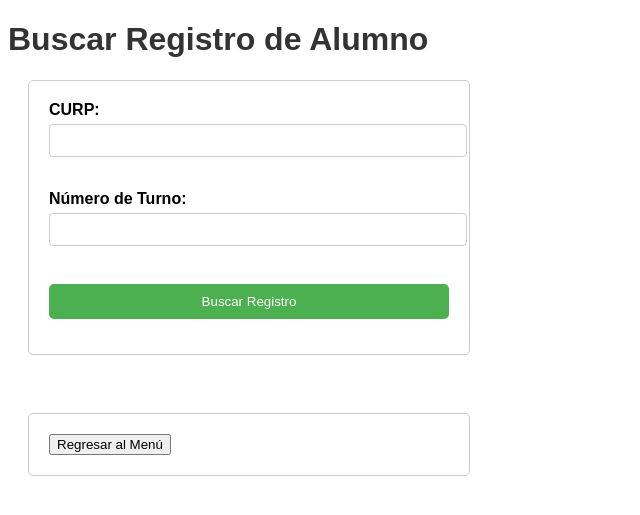
After one commit to juancr77/ticket, a Flask app: page /buscar_alumno in a window 1280 px wide. The commit adds this page. Shown: the top 515 px of the page, without its empty margins (0-640 px from the left). Run offline with Flask 3, Linux system fonts and the light colour scheme.

Commit message:
medio mundo

```diff
--- a/app.py
+++ b/app.py
@@ -1,25 +1,46 @@
-from flask import Flask, render_template, request, redirect, url_for, flash
+from flask import Flask, render_template, request, redirect, url_for, flash, make_response, jsonify
 from models.models import Database, Alumno, Grado, Municipio, Asunto, Ticket
 from sqlalchemy.exc import IntegrityError, SQLAlchemyError
 from sqlalchemy import func
+from reportlab.lib.pagesizes import letter
+from reportlab.pdfgen import canvas
+from reportlab.lib.utils import ImageReader
+from io import BytesIO
+import qrcode
+from sqlalchemy.orm import joinedload
+
 
 app = Flask(__name__)
-app.secret_key = 'juannumbres12'
+app.secret_key = 'juannumbres12'  # Clave secreta para los mensajes flash y otras funcionalidades de seguridad
+db = Database()  # Instancia de la base de datos
 
-db = Database()
 
+# Ruta principal para el menú de opciones
+@app.route('/menu_alumno', methods=['GET'])
+def menu_alumno():
+    return render_template('menu_alumno.html')
+
+
+# Redirigir la ruta raíz al menú de alumno
 @app.route('/')
+def root():
+    return redirect(url_for('menu_alumno'))
+
+
+# Página para el registro de alumnos
+@app.route('/registrar_alumno', methods=['GET'])
 def index():
     session = db.get_session()
 
-    grados = session.query(Grado).all()
-    municipios = session.query(Municipio).all()
-    asuntos = session.query(Asunto).all()
+    grados = session.query(Grado).all()  # Obtener todos los grados
+    municipios = session.query(Municipio).all()  # Obtener todos los municipios
+    asuntos = session.query(Asunto).all()  # Obtener todos los asuntos
 
     session.close()
     return render_template('register_alumno.html', grados=grados, municipios=municipios, asuntos=asuntos)
 
-# Ruta para validar si un alumno ya existe (Lado del servidor)@app.route('/check_alumno', methods=['POST'])
+
+# Verificar si el alumno ya está registrado
 @app.route('/check_alumno', methods=['POST'])
 def check_alumno():
     session = db.get_session()
@@ -39,21 +60,19 @@ def check_alumno():
         # Obtener la información del ticket asociado al alumno
         ticket_existente = session.query(Ticket).filter_by(idAlumno=alumno_existente.idAlumno).first()
 
-        # Construir un mensaje más detallado si el alumno ya tiene un ticket
         if ticket_existente:
             mensaje = f"El alumno {alumno_existente.nombre} {alumno_existente.primerApe} {alumno_existente.segundoApe} ya está registrado con el ticket número {ticket_existente.ordTicket}."
         else:
             mensaje = f"El alumno {alumno_existente.nombre} {alumno_existente.primerApe} {alumno_existente.segundoApe} ya está registrado, pero no tiene ticket asignado."
 
         session.close()
-        return {'exists': True, 'message': mensaje}, 200
+        return jsonify({'exists': True, 'message': mensaje}), 200
     else:
         session.close()
-        return {'exists': False}, 200
+        return jsonify({'exists': False}), 200
 
 
-
-# Ruta para registrar el alumno (con validación de duplicados del lado del servidor)
+# Ruta para registrar al alumno
 @app.route('/register_alumno', methods=['POST'])
 def register_alumno():
     session = db.get_session()
@@ -63,17 +82,18 @@ def register_alumno():
     segundoApe = request.form.get('segundoApe', '')
     telefono = request.form['telefono']
     correo = request.form['correo']
+    curp = request.form['curp']  # Captura del campo CURP
     idGrado = request.form['idGrado']
     idMunicipio = request.form['idMunicipio']
     idAsunto = request.form['idAsunto']
 
     # Validaciones del lado del servidor
-    if not nombre or not primerApe or not telefono or not correo or not idGrado or not idMunicipio or not idAsunto:
+    if not nombre or not primerApe or not telefono or not correo or not curp or not idGrado or not idMunicipio or not idAsunto:
         flash("Todos los campos obligatorios deben ser completados.", "error")
         return redirect(url_for('index'))
 
     try:
-        # Verificar si el alumno ya está registrado en el servidor (validación de seguridad adicional)
+        # Verificar si el alumno ya está registrado en el servidor
         alumno_existente = session.query(Alumno).filter_by(
             nombre=nombre,
             primerApe=primerApe,
@@ -91,6 +111,7 @@ def register_alumno():
             segundoApe=segundoApe,
             telefono=telefono,
             correo=correo,
+            curp=curp,  # Agregar CURP en el registro
             idGrado=idGrado,
             idMunicipio=idMunicipio,
             idAsunto=idAsunto
@@ -104,6 +125,7 @@ def register_alumno():
         # Asignar el turno basado en el municipio seleccionado
         max_turno = session.query(func.max(Ticket.ordTicket)).filter(Ticket.idMunicipio == idMunicipio).scalar() or 0
         nuevo_turno = max_turno + 1
+
         # Crear un nuevo ticket
         nuevo_ticket = Ticket(
             ordTicket=nuevo_turno,
@@ -116,10 +138,10 @@ def register_alumno():
         session.add(nuevo_ticket)
         session.commit()
 
-        flash("Registro exitoso.", "success")
-        return redirect(url_for('index'))
+        # Respuesta exitosa con el ID del alumno registrado
+        return jsonify({'alumno_id': alumno_id})
 
-    except IntegrityError as e:
+    except IntegrityError:
         session.rollback()
         flash("Error: Este registro ya existe en la base de datos. No se puede duplicar la clave primaria.", "error")
         return redirect(url_for('index'))
@@ -132,5 +154,180 @@ def register_alumno():
     finally:
         session.close()
 
+
+# Ruta para generar el PDF con QR
+@app.route('/generar_pdf/<int:alumno_id>')
+def generar_pdf(alumno_id):
+    session = db.get_session()
+
+    # Obtener los datos del alumno
+    alumno = session.query(Alumno).filter_by(idAlumno=alumno_id).first()
+    ticket = session.query(Ticket).filter_by(idAlumno=alumno_id).first()
+
+    # Si el alumno o el ticket no existen, redirigir al índice
+    if not alumno or not ticket:
+        flash("Error: Alumno o ticket no encontrado.", "error")
+        return redirect(url_for('index'))
+
+    # Crear un buffer en memoria para el PDF
+    buffer = BytesIO()
+
+    # Crear el PDF en el buffer
+    pdf = canvas.Canvas(buffer, pagesize=letter)
+    pdf.setFont("Helvetica", 12)
+
+    # Añadir contenido al PDF
+    pdf.drawString(100, 750, f"Ticket de Registro para: {alumno.nombre} {alumno.primerApe} {alumno.segundoApe}")
+    pdf.drawString(100, 730, f"Teléfono: {alumno.telefono}")
+    pdf.drawString(100, 710, f"Correo: {alumno.correo}")
+    pdf.drawString(100, 690, f"CURP: {alumno.curp}")  # Añadir la CURP al PDF
+    pdf.drawString(100, 670, f"Grado: {alumno.idGrado}")
+    pdf.drawString(100, 650, f"Municipio: {alumno.idMunicipio}")
+    pdf.drawString(100, 630, f"Asunto: {alumno.idAsunto}")
+    pdf.drawString(100, 610, f"Número de Ticket: {ticket.ordTicket}")
+
+    # Generar el código QR con la CURP del alumno
+    qr_code_img = generate_qr_code(alumno.curp)
+
+    # Añadir el código QR al PDF
+    pdf.drawImage(ImageReader(qr_code_img), 400, 600, 100, 100)  # Posición y tamaño del QR en el PDF
+
+    pdf.showPage()
+    pdf.save()
+
+    # Mover el buffer al principio para que pueda ser leído
+    buffer.seek(0)
+
+    # Crear la respuesta con el contenido del PDF
+    response = make_response(buffer.getvalue())
+    response.headers['Content-Type'] = 'application/pdf'
+    response.headers['Content-Disposition'] = f'attachment; filename="ticket_alumno_{alumno_id}.pdf"'
+
+    # Cerrar la sesión de la base de datos
+    session.close()
+
+    return response
+
+
+# Función para generar el código QR
+def generate_qr_code(data):
+    qr = qrcode.QRCode(
+        version=1,
+        error_correction=qrcode.constants.ERROR_CORRECT_L,
+        box_size=10,
+        border=4,
+    )
+    qr.add_data(data)
+    qr.make(fit=True)
+
+    # Crear una imagen en memoria
+    img = qr.make_image(fill='black', back_color='white')
+
+    # Guardar la imagen en un buffer de memoria
+    img_buffer = BytesIO()
+    img.save(img_buffer)
+    img_buffer.seek(0)
+
+    return img_buffer
+
+
+# Ruta para buscar un alumno registrado y mostrar sus datos
+@app.route('/buscar_alumno', methods=['GET', 'POST'])
+def buscar_alumno():
+    session = db.get_session()
+
+    if request.method == 'POST':
+        curp = request.form['curp']
+        ordTicket = request.form['ordTicket']
+
+        # Buscar al alumno por su CURP y número de turno, precargando las relaciones de grado, municipio y asunto
+        alumno = session.query(Alumno).options(
+            joinedload(Alumno.grado),
+            joinedload(Alumno.municipio),
+            joinedload(Alumno.asunto)
+        ).join(Ticket).filter(
+            Alumno.curp == curp,
+            Ticket.ordTicket == ordTicket
+        ).first()
+
+        if alumno:
+            session.close()
+            # Renderizar la página intermedia que muestra los datos del alumno
+            return render_template('datos_alumno.html', alumno=alumno)
+        else:
+            flash("No se encontró ningún registro con los datos proporcionados.", "error")
+            session.close()
+            return redirect(url_for('buscar_alumno'))
+
+    # Si es un GET, simplemente muestra el formulario para buscar el alumno
+    return render_template('buscar_registro.html')
+
+
+# Ruta para mostrar el formulario de modificación del alumno
+@app.route('/modificar_alumno/<int:idAlumno>', methods=['GET'])
+def modificar_alumno(idAlumno):
+    session = db.get_session()
+
+    # Obtener los datos del alumno por su ID
+    alumno = session.query(Alumno).filter_by(idAlumno=idAlumno).first()
+
+    if alumno:
+        grados = session.query(Grado).all()
+        municipios = session.query(Municipio).all()
+        asuntos = session.query(Asunto).all()
+
+        session.close()
+        return render_template('modificar_alumno.html', alumno=alumno, grados=grados, municipios=municipios, asuntos=asuntos)
+    else:
+        flash("No se encontró ningún registro para modificar.", "error")
+        session.close()
+        return redirect(url_for('buscar_alumno'))
+
+
+# Ruta para actualizar los datos del alumno
+@app.route('/actualizar_alumno/<int:idAlumno>', methods=['POST'])
+def actualizar_alumno(idAlumno):
+    session = db.get_session()
+
+    # Obtener los datos actualizados desde el formulario
+    nombre = request.form['nombre']
+    primerApe = request.form['primerApe']
+    segundoApe = request.form.get('segundoApe', '')
+    telefono = request.form['telefono']
+    correo = request.form['correo']
+    idGrado = request.form['idGrado']
+    idMunicipio = request.form['idMunicipio']
+    idAsunto = request.form['idAsunto']
+
+    try:
+        # Buscar al alumno por su ID
+        alumno = session.query(Alumno).filter_by(idAlumno=idAlumno).first()
+
+        if alumno:
+            # Actualizar los datos del alumno
+            alumno.nombre = nombre
+            alumno.primerApe = primerApe
+            alumno.segundoApe = segundoApe
+            alumno.telefono = telefono
+            alumno.correo = correo
+            alumno.idGrado = idGrado
+            alumno.idMunicipio = idMunicipio
+            alumno.idAsunto = idAsunto
+
+            session.commit()
+            flash("Datos actualizados exitosamente.", "success")
+        else:
+            flash("No se encontró el alumno a modificar.", "error")
+
+    except SQLAlchemyError as e:
+        session.rollback()
+        flash(f"Error al actualizar los datos: {e}", "error")
+
+    finally:
+        session.close()
+
+    return redirect(url_for('buscar_alumno'))
+
+
 if __name__ == '__main__':
     app.run(debug=True)
--- a/models/models.py
+++ b/models/models.py
@@ -44,6 +44,7 @@ class Alumno(Base):
     idGrado = Column(Integer, ForeignKey('grado.idGrado'), nullable=False)
     idMunicipio = Column(Integer, ForeignKey('municipio.idMunicipio'), nullable=False)
     idAsunto = Column(Integer, ForeignKey('asuntot.idAsunto'), nullable=False)
+    curp = Column(String(45), nullable=False)  # Nueva columna agregada
 
     # Relación con Grado
     grado = relationship('Grado', back_populates='alumnos')
--- /dev/null
+++ b/templates/buscar_registro.html
@@ -0,0 +1,43 @@
+<!DOCTYPE html>
+<html lang="es">
+<head>
+    <meta charset="UTF-8">
+    <meta name="viewport" content="width=device-width, initial-scale=1.0">
+    <title>Buscar Registro de Alumno</title>
+
+    <!-- Enlace al archivo CSS -->
+    <link rel="stylesheet" href="{{ url_for('static', filename='Css/style.css') }}">
+</head>
+<body>
+    <h1>Buscar Registro de Alumno</h1>
+
+    <!-- Mostrar mensajes flash si existen -->
+    {% with messages = get_flashed_messages(with_categories=true) %}
+        {% if messages %}
+            <ul>
+                {% for category, message in messages %}
+                    <li class="{{ category }}">{{ message }}</li>
+                {% endfor %}
+            </ul>
+        {% endif %}
+    {% endwith %}
+
+    <form action="{{ url_for('buscar_alumno') }}" method="POST">
+        <label for="curp">CURP:</label>
+        <input type="text" id="curp" name="curp" required><br><br>
+
+        <label for="ordTicket">Número de Turno:</label>
+        <input type="text" id="ordTicket" name="ordTicket" required><br><br>
+
+        <input type="submit" value="Buscar Registro">
+    </form>
+
+    <br>
+
+    <!-- Botón para regresar al menú principal -->
+    <form action="{{ url_for('menu_alumno') }}" method="GET">
+        <button type="submit">Regresar al Menú</button>
+    </form>
+
+</body>
+</html>
--- a/templates/register_alumno.html
+++ b/templates/register_alumno.html
@@ -41,6 +41,10 @@
         <label for="correo">Correo Electrónico:</label>
         <input type="email" id="correo" name="correo"><br><br>
 
+        <!-- Nuevo campo de CURP -->
+        <label for="curp">CURP:</label>
+        <input type="text" id="curp" name="curp"><br><br>
+
         <label for="grado">Grado:</label>
         <select id="grado" name="idGrado">
             {% for grado in grados %}
```
Also changed, not shown: static/Scripts/Validation.js (+58 -23 lines), templates/datos_alumno.html (added, +34 -0 lines), templates/menu_alumno.html (added, +29 -0 lines), templates/modificar_alumno.html (added, +68 -0 lines), 8 other files.
